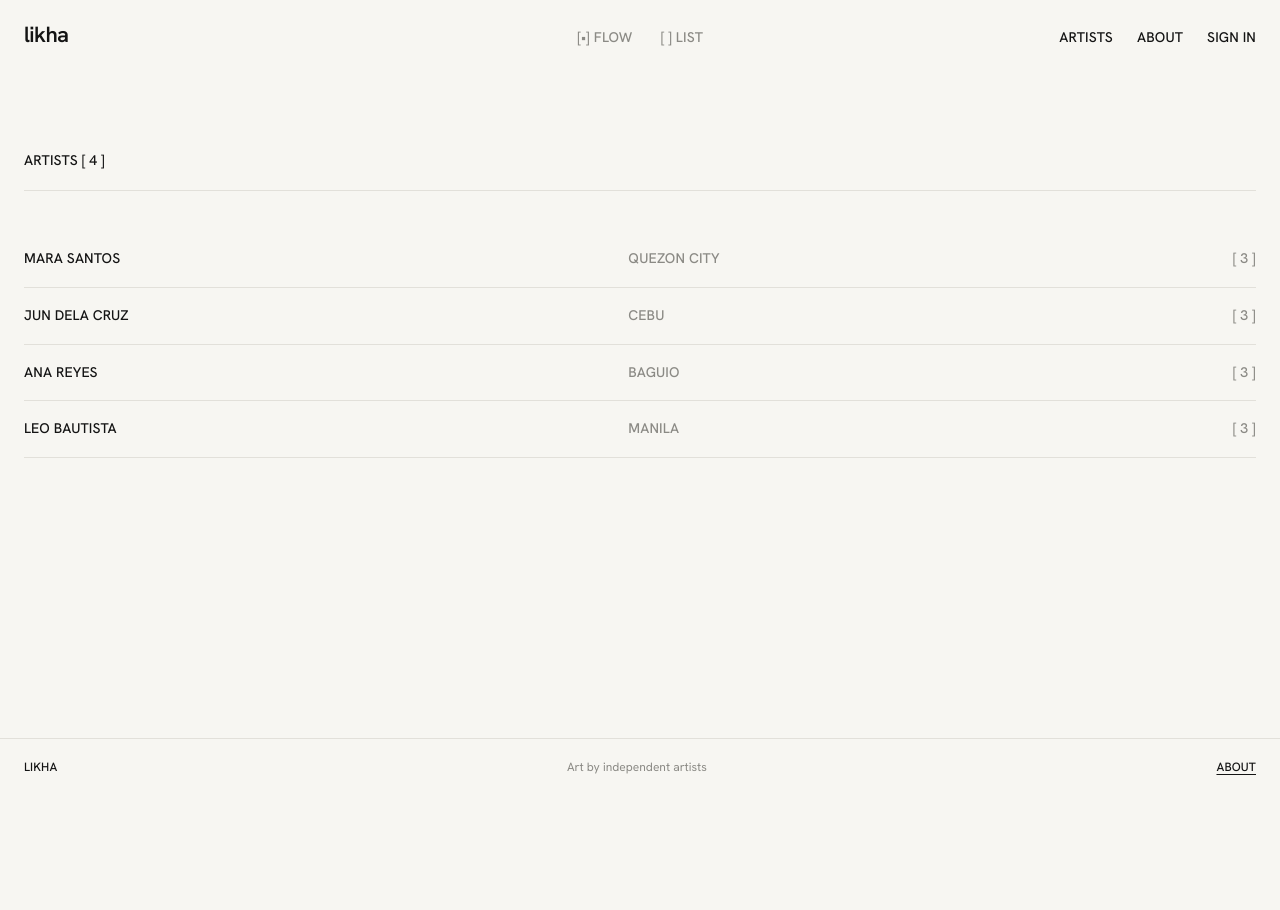
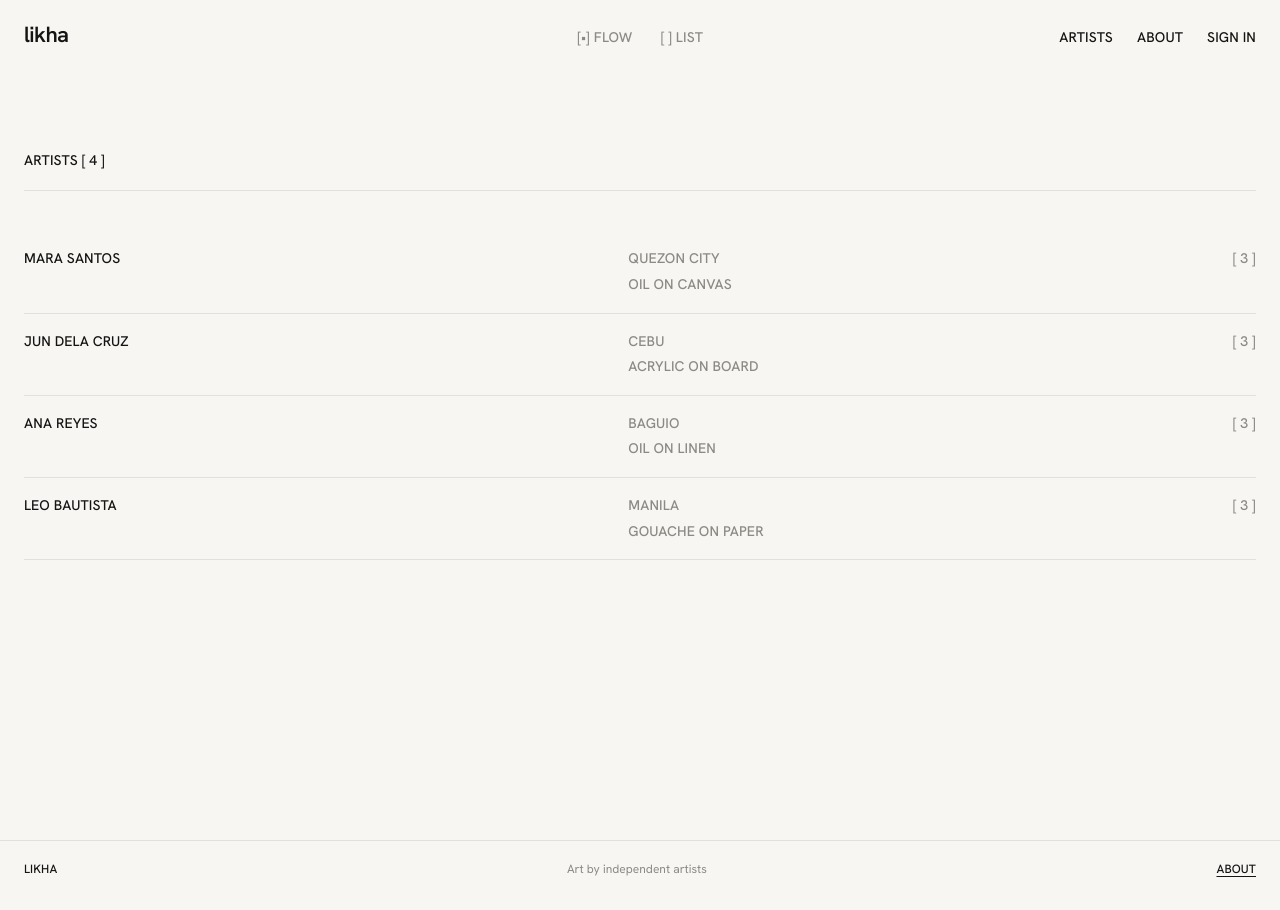
Before and after one commit to EranaPatrick/likha, a Next.js app: page /artists in a window 1280 px wide. Before the commit the page ends 808 px from the top, so only its background shows below. Built offline with nearby package versions, Linux system fonts and the light colour scheme.

Commit message:
mediums under the city on /artists

```diff
--- a/src/app/artists/page.module.css
+++ b/src/app/artists/page.module.css
@@ -52,3 +52,8 @@
     grid-column: 2;
   }
 }
+
+.mediums {
+  display: block;
+  margin-top: 6px;
+}
--- a/src/app/artists/page.tsx
+++ b/src/app/artists/page.tsx
@@ -13,13 +13,18 @@ export default function ArtistsPage() {
 
       <ul className={styles.list}>
         {artists.map((a) => {
-          const count = artworks.filter((w) => w.artist === a.slug).length;
+          const works = artworks.filter((w) => w.artist === a.slug);
+          const count = works.length;
+          const mediums = [...new Set(works.map((w) => w.medium))].join(" / ");
           return (
             <li key={a.slug} className={styles.row}>
               <Link href={`/artists/${a.slug}`} className={`${styles.name} caps`}>
                 {a.name}
               </Link>
-              <span className={`${styles.city} caps`}>{a.city}</span>
+              <span className={`${styles.city} caps`}>
+                {a.city}
+                {mediums && <span className={styles.mediums}>{mediums}</span>}
+              </span>
               <span className={`${styles.count} caps`}>[ {count} ]</span>
             </li>
           );
```
Also changed, not shown: 1 other file (tests, documents, lock files or other folders).
